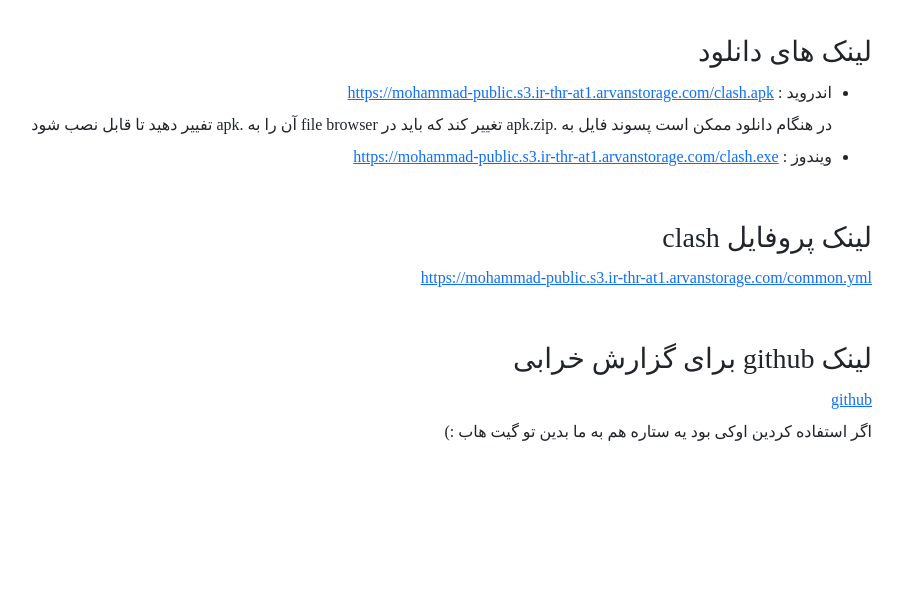
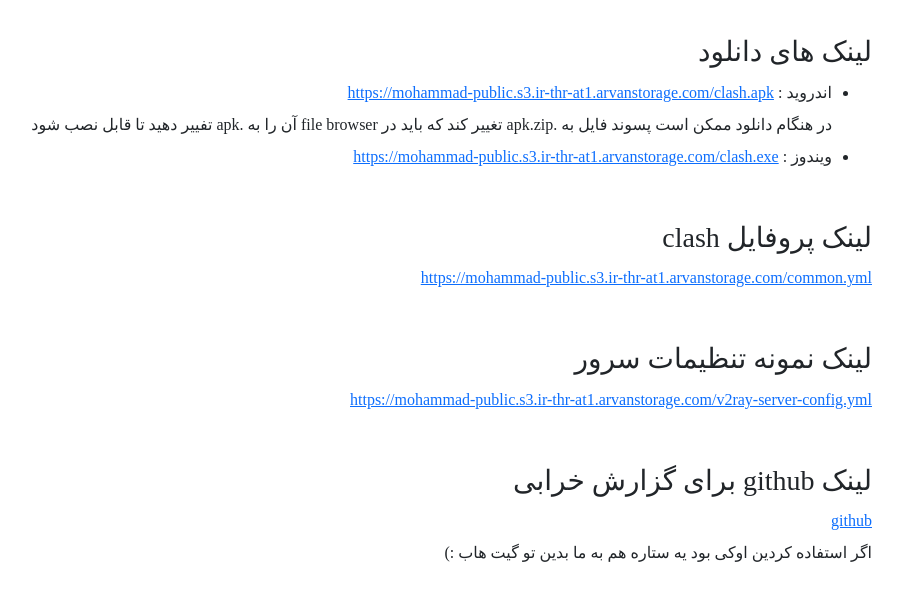
Before and after one commit to MN-Service/mn-service.github.io, a plain HTML site: page index.html in a window 1280 px wide. Shown: the part 112-712 px from the top of the page, without its empty margins (326-1229 px from the left). Drawn offline with nearby package versions, Linux system fonts and the light colour scheme; a small style sheet from the web is missing.

Commit message:
Update index.html

```diff
--- a/index.html
+++ b/index.html
@@ -25,6 +25,8 @@
         </ul>
         <h2 class="h3 mt-5">لینک پروفایل clash</h2>
         <a href="https://mohammad-public.s3.ir-thr-at1.arvanstorage.com/common.yml">https://mohammad-public.s3.ir-thr-at1.arvanstorage.com/common.yml</a>
+        <h2 class="h3 mt-5">لینک نمونه تنظیمات سرور</h2>
+        <a href="https://mohammad-public.s3.ir-thr-at1.arvanstorage.com/v2ray-server-config.yml">https://mohammad-public.s3.ir-thr-at1.arvanstorage.com/v2ray-server-config.yml</a>
         <h2 class="h3 mt-5">لینک github برای گزارش خرابی</h2>
         <a href="https://github.com/MN-Service/mn-service.github.io">github</a>
         <p>اگر استفاده کردین اوکی بود یه ستاره هم به ما بدین تو گیت هاب :)</p>
```
